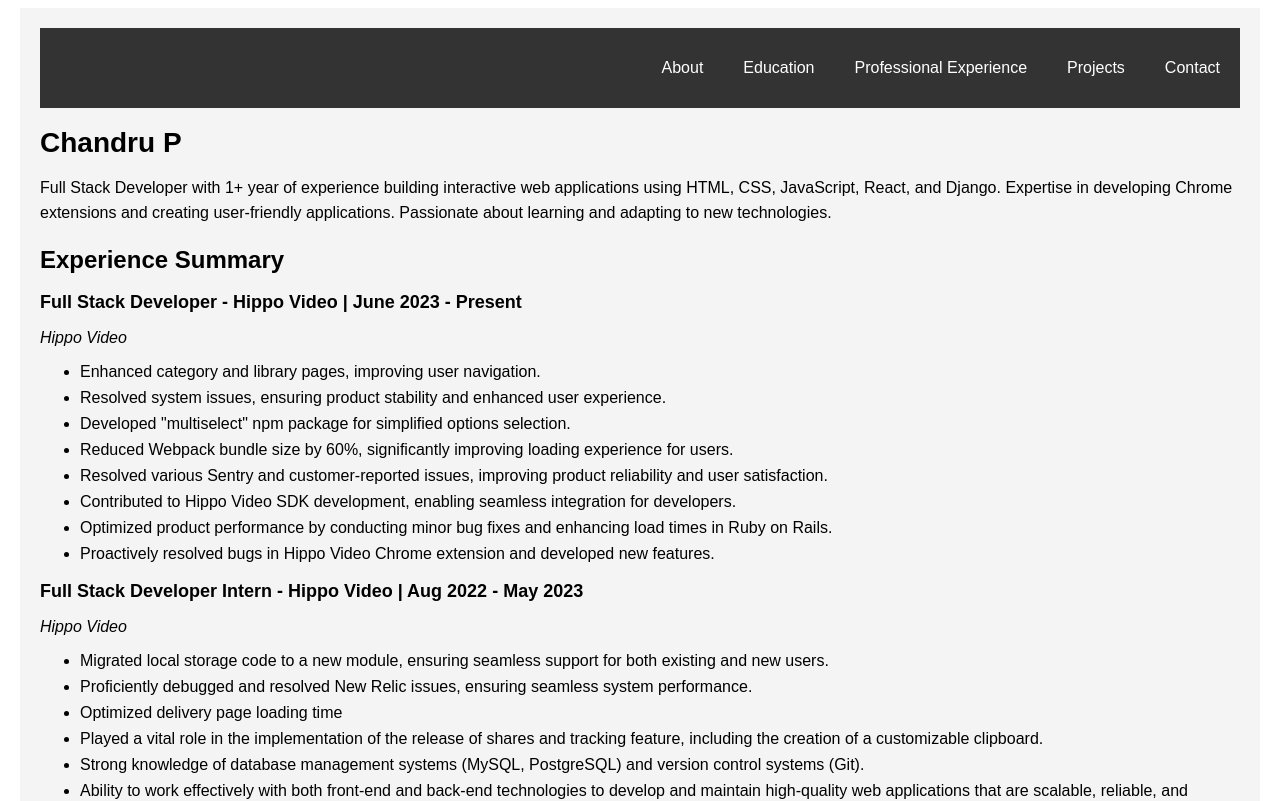
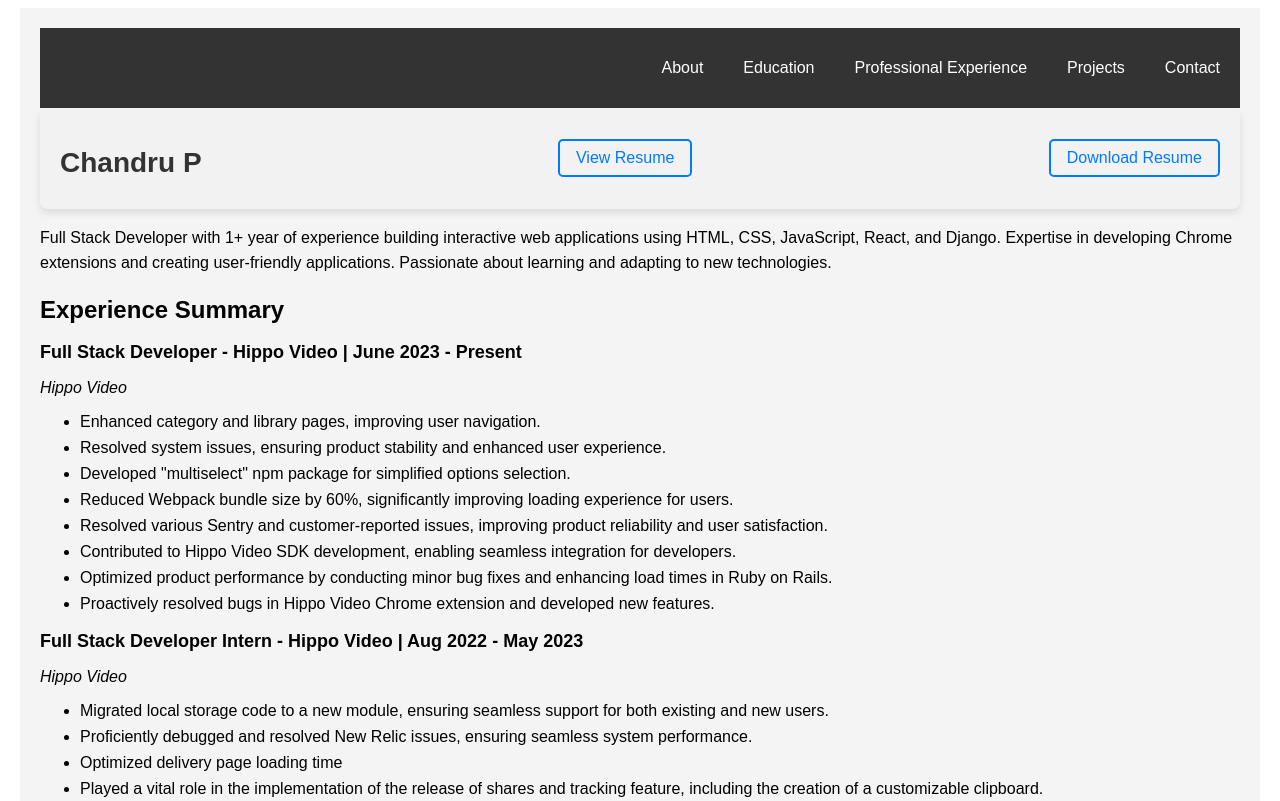
Before and after one commit to ChandruDevs/Portfolio, a React (Create React App) app: page / in a window 1280 px wide. Shown: the top 801 px of the page. Built offline with nearby package versions, Linux system fonts and the light colour scheme.

Commit message:
updated resume and project details

```diff
--- a/src/components/AboutMe.jsx
+++ b/src/components/AboutMe.jsx
@@ -9,9 +9,40 @@ const IntroContainer = styled.div`
   border-radius: 5px;
 `;
 
-const Name = styled.h1`
-  font-size: 28px;
-  margin-bottom: 10px;
+const Name = styled.div`
+  display: flex;
+  justify-content: space-between;
+  align-items: center;
+  background-color: #f2f2f2;
+  padding: 20px;
+  border-radius: 8px;
+  box-shadow: 0 4px 8px rgba(0, 0, 0, 0.1);
+  transition: box-shadow 0.3s ease;
+
+  &:hover {
+    box-shadow: 0 6px 12px rgba(0, 0, 0, 0.15);
+  }
+
+  h1 {
+    font-size: 28px;
+    margin-bottom: 10px;
+    color: #333;
+  }
+
+  a {
+    text-decoration: none;
+    color: #007bff;
+    font-size: 16px;
+    border: 2px solid #007bff;
+    padding: 8px 16px;
+    border-radius: 5px;
+    transition: all 0.3s ease;
+
+    &:hover {
+      background-color: #007bff;
+      color: #fff;
+    }
+  }
 `;
 
 const Paragraph = styled.p`
@@ -22,7 +53,22 @@ const Paragraph = styled.p`
 const AboutMe = () => {
   return (
     <IntroContainer>
-      <Name>Chandru P</Name>
+      <Name>
+        <h1>Chandru P</h1>
+        <a
+          href="https://drive.google.com/uc?id=16lqO5XlFfXRlbv9cIsyRG83g2SCUIBOU"
+          target={"_blank"}
+        >
+          View Resume
+        </a>
+        <a
+          href="https://drive.google.com/uc?export=download&id=16lqO5XlFfXRlbv9cIsyRG83g2SCUIBOU"
+          download
+          target={"_blank"}
+        >
+          Download Resume
+        </a>
+      </Name>
       <Paragraph>
         Full Stack Developer with 1+ year of experience building interactive web
         applications using HTML, CSS, JavaScript, React, and Django. Expertise
--- a/src/components/Projects.jsx
+++ b/src/components/Projects.jsx
@@ -111,8 +111,17 @@ const Projects = () => {
               </ul>
             </Description>
             <Skills>Skills: HTML, CSS, Javascript, Reactjs, Webpack</Skills>
-            <GitHubLink href="https://github.com/ChandruDevs/PopupFormPackage">
-              githublink: https://github.com/ChandruDevs/PopupFormPackage
+            <GitHubLink
+              target={"_blank"}
+              href="https://github.com/ChandruDevs/PopupFormPackage"
+            >
+              Github Link - PopupFormPackage
+            </GitHubLink>
+            <GitHubLink
+              target={"_blank"}
+              href="https://www.npmjs.com/package/popup-form-component"
+            >
+              View my NPM package in npm store
             </GitHubLink>
             <MoreDetailsButton onClick={handleTogglePopupFormDetails}>
               Show Less
@@ -160,11 +169,23 @@ const Projects = () => {
             <Skills>
               Skills: Django, Chrome Extension, Webpack, React.js, AWS
             </Skills>
-            <GitHubLink href="https://github.com/ChandruDevs/PopupFormPackage">
-              Frontend: https://github.com/ChandruDevs/PopupFormPackage
+            <GitHubLink
+              target={"_blank"}
+              href="https://chrome.google.com/webstore/detail/productivitymaster/eibpjfjaecdphopelhgmapfbibemncjp"
+            >
+              View My Extension in Chrome WebStore
             </GitHubLink>
-            <GitHubLink href="https://github.com/ChandruDevs/myserver">
-              Backend: https://github.com/ChandruDevs/myserver
+            <GitHubLink
+              target={"_blank"}
+              href="https://github.com/ChandruDevs/ProductivityMasterChromeExtension"
+            >
+              ProductivityMasterChromeExtension- Frontend
+            </GitHubLink>
+            <GitHubLink
+              target={"_blank"}
+              href="https://github.com/ChandruDevs/myserver"
+            >
+              ProductivityMasterChromeExtension- Backend
             </GitHubLink>
             <MoreDetailsButton onClick={handleToggleProductivityMasterDetails}>
               Show Less
@@ -174,9 +195,7 @@ const Projects = () => {
       </ProjectContainer>
 
       <ProjectContainer>
-        <Title onClick={handleToggleProductivityMasterDetails}>
-          3 - Portfolio
-        </Title>
+        <Title onClick={handlePortfolio}>3 - Portfolio</Title>
         <Description>
           I built a React JS portfolio website to showcase my web development
           skills and experience. It's responsive, modern, and easy to use.
@@ -191,8 +210,11 @@ const Projects = () => {
         {showPortfolio && (
           <>
             <Skills>Skills: HTML,CSS,React JS</Skills>
-            <GitHubLink href="https://github.com/ChandruDevs/PopupFormPackage">
-              https://github.com/ChandruDevs/PopupFormPackage
+            <GitHubLink
+              target={"_blank"}
+              href="https://github.com/ChandruDevs/Portfolio"
+            >
+              Github - Portfolio
             </GitHubLink>
             <MoreDetailsButton onClick={handlePortfolio}>
               Show Less
```
